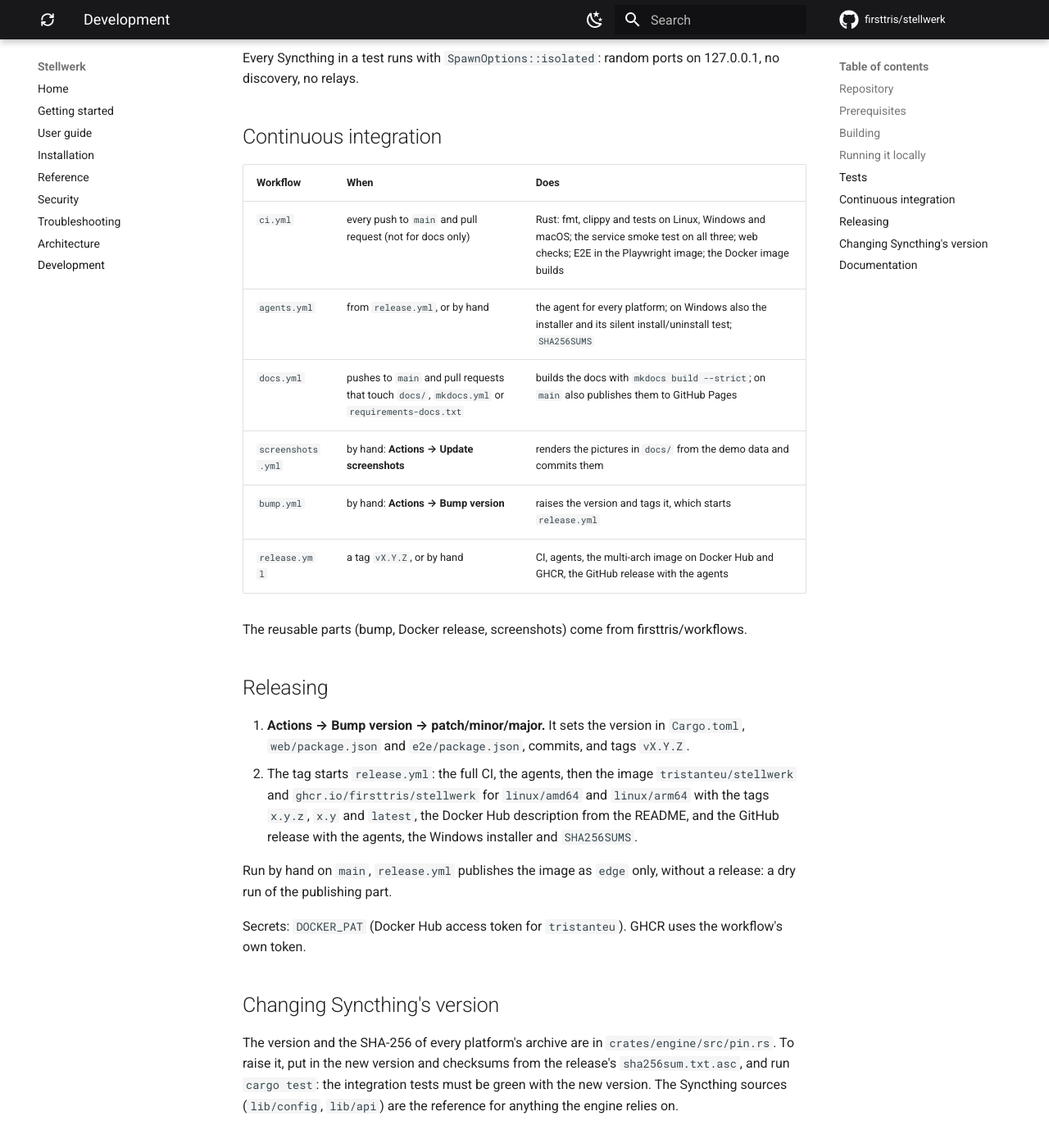
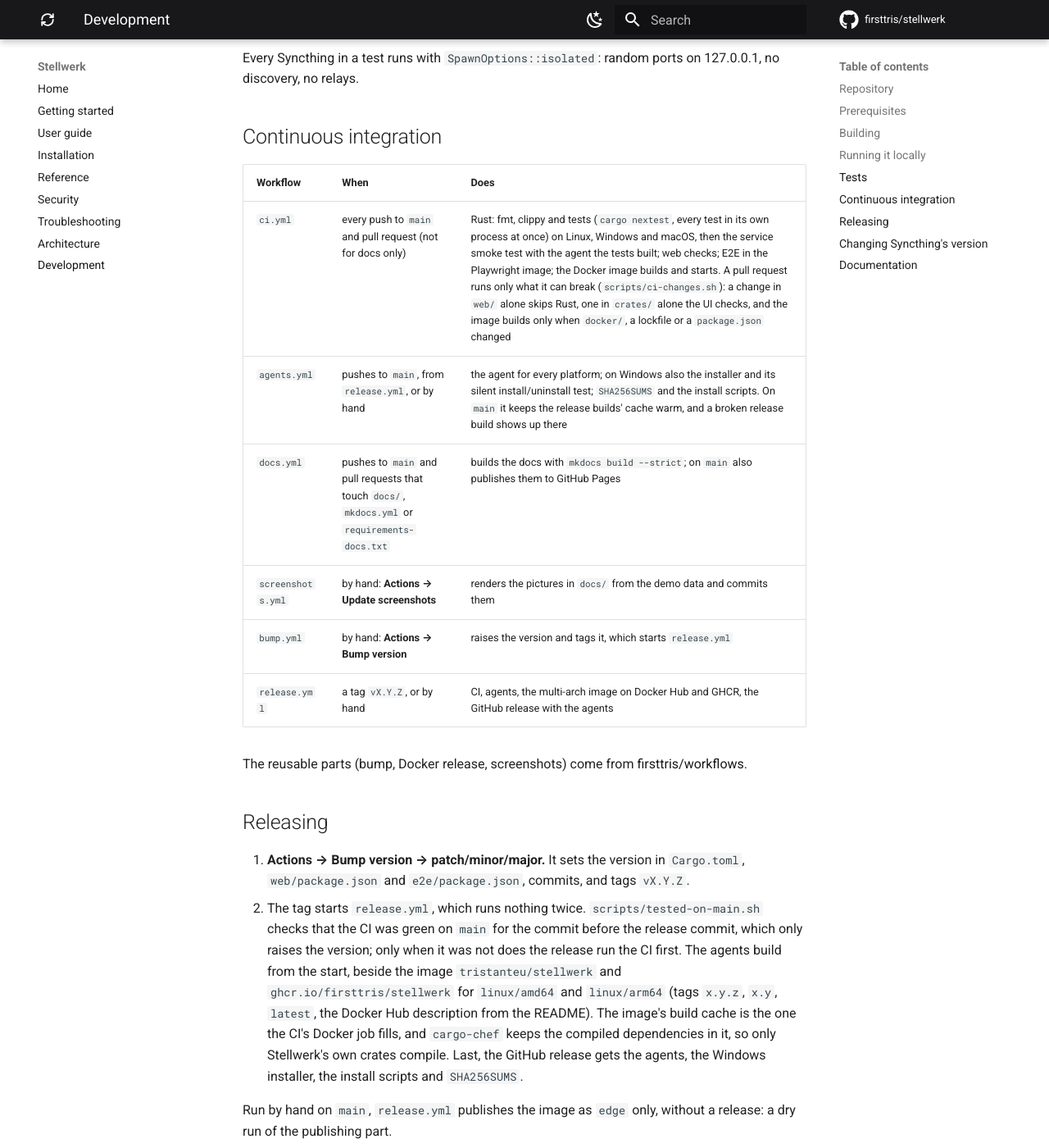
Before and after one commit to firsttris/stellwerk, an MkDocs documentation site: the page built from docs/development.md, in a window 1280 px wide and 1400 px high, scrolled down 2742 px. Shown: the whole window at 82% size. Built offline with MkDocs 1.6.1 and Material for MkDocs 9.7.7, drawn with Linux system fonts in a browser that asks for light colours; comment, search, counter and statistics services are not loaded.

Commit message:
Merge pull request #4 from firsttris/claude/wizardly-dijkstra-02yg6z
CI/CD: nothing twice, only what a change can break, a warm cache

```diff
--- a/docs/development.md
+++ b/docs/development.md
@@ -92,8 +92,8 @@ discovery, no relays.
 
 | Workflow | When | Does |
 |---|---|---|
-| `ci.yml` | every push to `main` and pull request (not for docs only) | Rust: fmt, clippy and tests on Linux, Windows and macOS; the service smoke test on all three; web checks; E2E in the Playwright image; the Docker image builds |
-| `agents.yml` | from `release.yml`, or by hand | the agent for every platform; on Windows also the installer and its silent install/uninstall test; `SHA256SUMS` |
+| `ci.yml` | every push to `main` and pull request (not for docs only) | Rust: fmt, clippy and tests (`cargo nextest`, every test in its own process at once) on Linux, Windows and macOS, then the service smoke test with the agent the tests built; web checks; E2E in the Playwright image; the Docker image builds and starts. A pull request runs only what it can break (`scripts/ci-changes.sh`): a change in `web/` alone skips Rust, one in `crates/` alone the UI checks, and the image builds only when `docker/`, a lockfile or a `package.json` changed |
+| `agents.yml` | pushes to `main`, from `release.yml`, or by hand | the agent for every platform; on Windows also the installer and its silent install/uninstall test; `SHA256SUMS` and the install scripts. On `main` it keeps the release builds' cache warm, and a broken release build shows up there |
 | `docs.yml` | pushes to `main` and pull requests that touch `docs/`, `mkdocs.yml` or `requirements-docs.txt` | builds the docs with `mkdocs build --strict`; on `main` also publishes them to GitHub Pages |
 | `screenshots.yml` | by hand: **Actions → Update screenshots** | renders the pictures in `docs/` from the demo data and commits them |
 | `bump.yml` | by hand: **Actions → Bump version** | raises the version and tags it, which starts `release.yml` |
@@ -106,10 +106,15 @@ The reusable parts (bump, Docker release, screenshots) come from
 
 1. **Actions → Bump version → patch/minor/major.** It sets the version in `Cargo.toml`,
    `web/package.json` and `e2e/package.json`, commits, and tags `vX.Y.Z`.
-2. The tag starts `release.yml`: the full CI, the agents, then the image `tristanteu/stellwerk`
-   and `ghcr.io/firsttris/stellwerk` for `linux/amd64` and `linux/arm64` with the tags `x.y.z`,
-   `x.y` and `latest`, the Docker Hub description from the README, and the GitHub release with
-   the agents, the Windows installer and `SHA256SUMS`.
+2. The tag starts `release.yml`, which runs nothing twice. `scripts/tested-on-main.sh` checks
+   that the CI was green on `main` for the commit before the release commit, which only raises
+   the version; only when it was not does the release run the CI first. The agents build from
+   the start, beside the image `tristanteu/stellwerk` and `ghcr.io/firsttris/stellwerk` for
+   `linux/amd64` and `linux/arm64` (tags `x.y.z`, `x.y`, `latest`, the Docker Hub description
+   from the README). The image's build cache is the one the CI's Docker job fills, and
+   `cargo-chef` keeps the compiled dependencies in it, so only Stellwerk's own crates compile.
+   Last, the GitHub release gets the agents, the Windows installer, the install scripts and
+   `SHA256SUMS`.
 
 Run by hand on `main`, `release.yml` publishes the image as `edge` only, without a release: a
 dry run of the publishing part.
```
Also changed, not shown: 6 other files.
